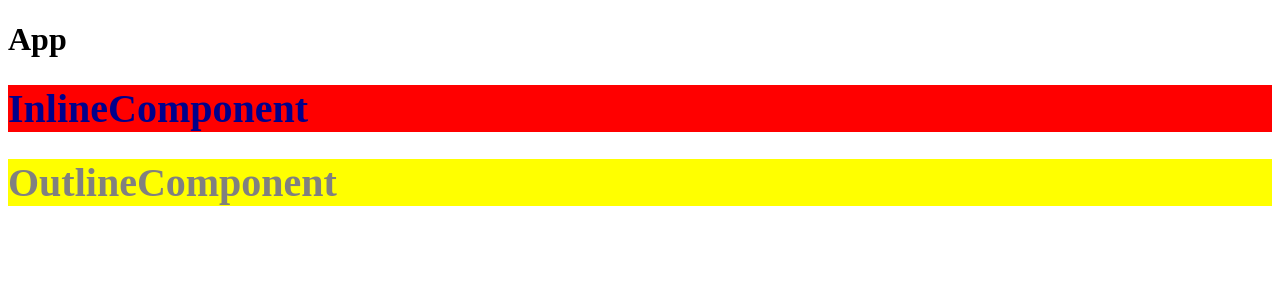
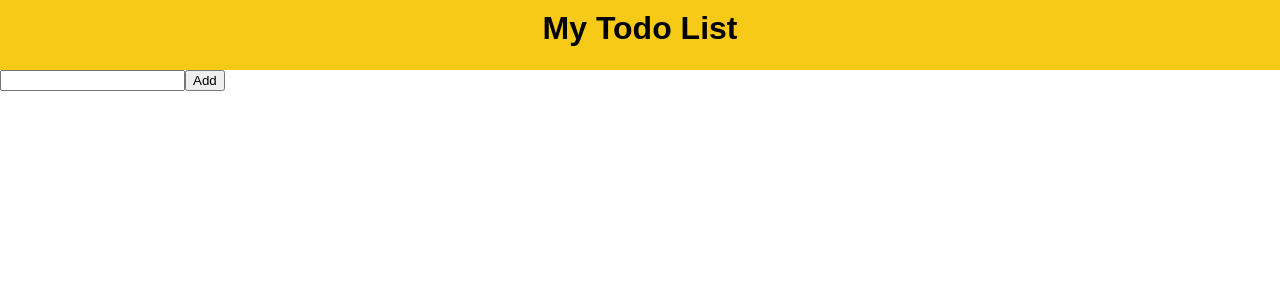
Before and after one commit to wewececetw/reactTodoApp, a React (Vite) app: page / in a window 1280 px wide. Shown: the top 300 px of the page. Built offline with nearby package versions, Linux system fonts and the light colour scheme.

Commit message:
feat: 創建標題並設計樣式

```diff
--- /dev/null
+++ b/src/App.css
@@ -0,0 +1,4 @@
+body {
+  margin: 0;
+  font-family: sans-serif;
+}
--- a/src/App.jsx
+++ b/src/App.jsx
@@ -1,14 +1,12 @@
-import OutlineComponent from "./components/OutlineComponent";
+import Header from "./components/Header";
 import Todo from "./components/Todo";
-import InlineComponent from "./components/inlineComponent";
+import "./App.css";
 
 function App() {
   return (
     <div className="App">
-      <h1>App</h1>
-      {/* <Todo /> */}
-      <InlineComponent />
-      <OutlineComponent />
+      <Header />
+      <Todo />
     </div>
   );
 }
--- /dev/null
+++ b/src/components/Header.jsx
@@ -0,0 +1,4 @@
+import styles from "./header.module.css";
+export default function Header() {
+  return <div className={styles.header}>My Todo List</div>;
+}
--- a/src/components/InlineComponent.jsx
+++ /dev/null
@@ -1,8 +0,0 @@
-import styles from "./inlinecomponent.module.css";
-export default function InlineComponent() {
-  return (
-    <div>
-      <h1 className={styles.header}>InlineComponent</h1>
-    </div>
-  );
-}
--- a/src/components/OutlineComponent.jsx
+++ /dev/null
@@ -1,8 +0,0 @@
-import styles from "./outlinecomponent.module.css";
-export default function OutlineComponent() {
-  return (
-    <div>
-      <h1 className={styles.header}>OutlineComponent</h1>
-    </div>
-  );
-}
--- /dev/null
+++ b/src/components/header.module.css
@@ -0,0 +1,8 @@
+.header {
+  background-color: #f7ca18;
+  text-align: center;
+  font-weight: bold;
+  height: 50px;
+  padding: 10px;
+  font-size: 2em;
+}
--- a/src/components/inlinecomponent.module.css
+++ /dev/null
@@ -1,5 +0,0 @@
-.header {
-  color: darkblue;
-  background-color: red;
-  font-size: 40px;
-}
--- a/src/components/outlinecomponent.module.css
+++ /dev/null
@@ -1,5 +0,0 @@
-.header {
-  color: gray;
-  background-color: yellow;
-  font-size: 40px;
-}
```
